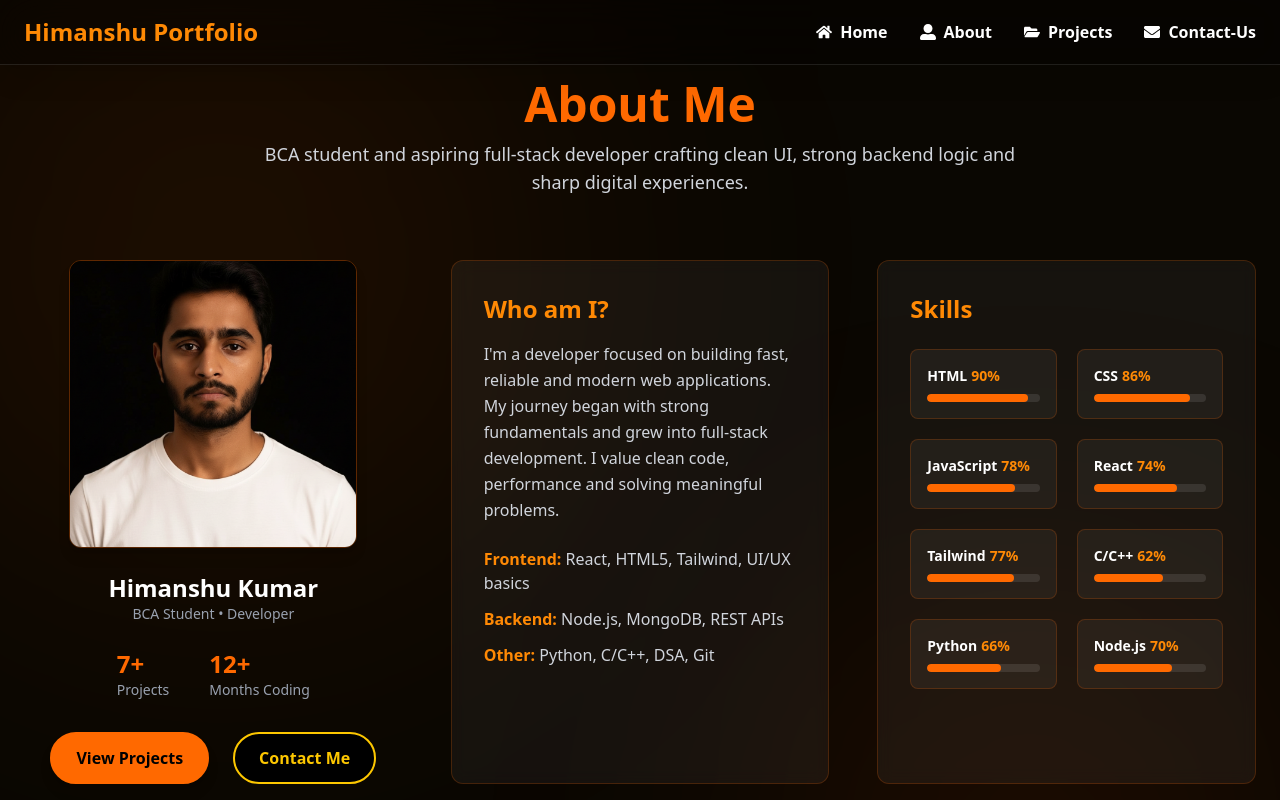
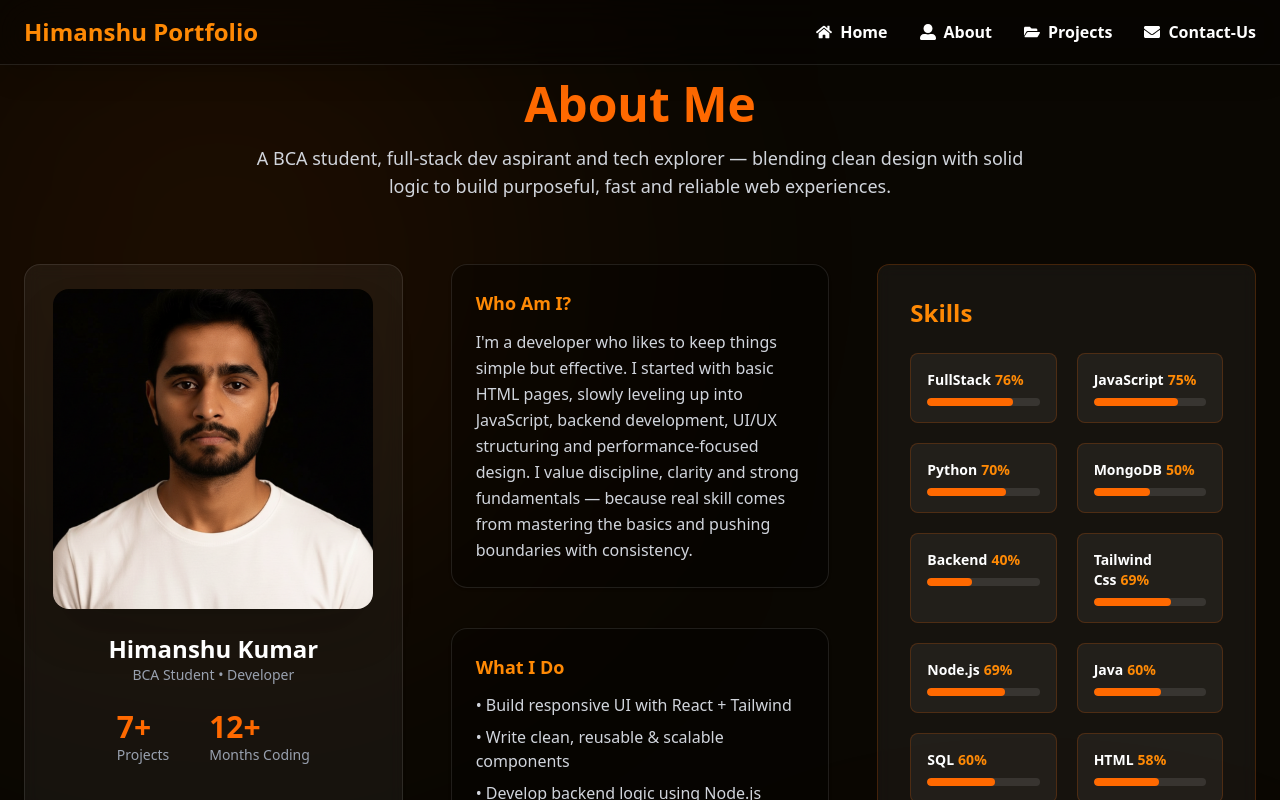
Before and after one commit to HimanshuKumarShahi/chai-aur-react, a React (Vite) app in the folder Portfolio/: page /about in a window 1280 px wide. Shown: the top 800 px of the page. Built offline with nearby package versions, Linux system fonts and the light colour scheme.

Commit message:
About page completed

```diff
--- a/Portfolio/src/components/About/About.jsx
+++ b/Portfolio/src/components/About/About.jsx
@@ -1,17 +1,22 @@
 import React from "react";
 import { Link } from "react-router-dom";
 
+const skills = [
+  { name: "FullStack", level: 76 },
+  { name: "JavaScript", level: 75 },
+  { name: "Python", level: 70 },
+  { name: "MongoDB", level: 50 },
+  { name: "Backend", level: 40 },
+  { name: "Tailwind Css", level: 69 },
+  { name: "Node.js", level: 69 },
+  { name: "Java", level: 60 },
+  { name: "SQL", level: 60 },
+  { name: "HTML", level: 58 },
+  { name: "CSS", level: 49 },
+  { name: "C++", level: 55 },
+  { name: "C", level: 57 }
+];
 
-const skills = [
-  { name: "HTML", level: 90 },
-  { name: "CSS", level: 86 },
-  { name: "JavaScript", level: 78 },
-  { name: "React", level: 74 },
-  { name: "Tailwind", level: 77 },
-  { name: "C/C++", level: 62 },
-  { name: "Python", level: 66 },
-  { name: "Node.js", level: 70 },
-];
 
 const About = () => {
   return (
@@ -24,22 +29,24 @@ const About = () => {
       </div>
 
       {/* Heading */}
-      <h1 className="text-center text-5xl font-bold text-orange-500 relative z-10">
+      <h1 className="text-center text-4xl md:text-5xl font-bold text-orange-500 relative z-10">
         About Me
       </h1>
-      <p className="text-center mt-3 text-gray-300 max-w-3xl mx-auto text-lg relative z-10">
-        BCA student and aspiring full-stack developer crafting clean UI,
-        strong backend logic and sharp digital experiences.
+      <p className="text-center mt-4 text-gray-300 max-w-3xl mx-auto text-lg relative z-10">
+        A BCA student, full-stack dev aspirant and tech explorer — blending clean design
+        with solid logic to build purposeful, fast and reliable web experiences.
       </p>
 
-      {/* 3 Column Layout */}
-      <div className="mt-16 grid grid-cols-1 md:grid-cols-2 lg:grid-cols-3 gap-12 relative z-10">
+      {/* Layout - Responsive Fix */}
+      <div className="mt-16 grid grid-cols-1 lg:grid-cols-3 gap-12 relative z-10">
 
         {/* LEFT - Profile */}
-        <div className="flex flex-col items-center">
+       {/* LEFT - Profile */}
+<div className="flex flex-col items-center bg-white/5 p-6 rounded-2xl border border-white/10 shadow backdrop-blur">
+
   <img
     src="/profile.png"
-            className="w-64 sm:w-72 h-64 sm:h-72 object-cover rounded-xl shadow-lg border border-orange-500/30"
+    className="w-72 sm:w-80 h-72 sm:h-80 object-cover rounded-2xl shadow-2xl"
   />
 
   <h2 className="text-2xl font-bold mt-6">Himanshu Kumar</h2>
@@ -47,90 +54,68 @@ const About = () => {
 
   <div className="flex gap-10 mt-6">
     <div>
-              <p className="text-2xl font-bold text-orange-500">7+</p>
+      <p className="text-3xl font-bold text-orange-500">7+</p>
       <p className="text-gray-400 text-sm">Projects</p>
     </div>
     <div>
-              <p className="text-2xl font-bold text-orange-500">12+</p>
+      <p className="text-3xl font-bold text-orange-500">12+</p>
       <p className="text-gray-400 text-sm">Months Coding</p>
     </div>
   </div>
 
-     <div className="mt-8 flex flex-wrap justify-center md:justify-start gap-6">
-      {/* "Explore Work" Button links to /projects */}
+  <div className="mt-10 flex flex-wrap gap-6 justify-center">
     <Link
       to="/projects"
-        className="
-          px-6 py-3
-          bg-orange-500
-          text-black
-          font-semibold
-          rounded-full
-          shadow-lg
-          border-2 border-orange-500
-          transition-all duration-200
-          hover:bg-black
-          hover:text-yellow-400
-          hover:border-yellow-400
-          hover:scale-110
-          cursor-pointer
-          focus:outline-none
-          flex items-center justify-center
-        "
+      className="px-6 py-3 bg-orange-500 text-black font-semibold rounded-full shadow-lg border-2 border-orange-500 hover:bg-black hover:text-yellow-400 hover:border-yellow-400 hover:scale-110 transition-all"
     >
       View Projects
     </Link>
 
-      {/* "Contact Me" Button links to /contact */}
     <Link
       to="/contact"
-        className="
-          px-6 py-3
-          bg-black
-          text-yellow-400
-          font-semibold
-          rounded-full
-          border-2 border-yellow-400
-          transition-all duration-200
-          hover:bg-orange-500
-          hover:text-black
-          hover:border-orange-500
-          hover:scale-110
-          cursor-pointer
-          focus:outline-none
-          flex items-center justify-center
-        "
+      className="px-6 py-3 bg-black text-yellow-400 font-semibold rounded-full shadow-lg border-2 border-yellow-400 hover:bg-orange-500 hover:text-black hover:border-orange-500 hover:scale-110 transition-all"
     >
       Contact Me
     </Link>
   </div>
-
 </div>
 
-        {/* CENTER - Who Am I */}
-        <div className="bg-white/5 border border-orange-500/20 rounded-xl p-8 backdrop-blur">
-          <h2 className="text-2xl font-bold text-orange-400">Who am I?</h2>
 
-          <p className="mt-4 text-gray-300 leading-relaxed">
-            I'm a developer focused on building fast, reliable and modern web
-            applications. My journey began with strong fundamentals and grew into
-            full-stack development. I value clean code, performance and solving
-            meaningful problems.
+        {/* CENTER - About Cards */}
+        <div className="space-y-10">
+          {/* WHO AM I */}
+          <div className="bg-black/30 border border-white/10 p-6 rounded-2xl shadow">
+            <h5 className="text-lg font-bold text-orange-400 mb-3">Who Am I?</h5>
+            <p className="text-gray-300 leading-relaxed text-base">
+              I'm a developer who likes to keep things simple but effective.
+              I started with basic HTML pages, slowly leveling up into JavaScript,
+              backend development, UI/UX structuring and performance-focused design.
+              I value discipline, clarity and strong fundamentals — because real skill
+              comes from mastering the basics and pushing boundaries with consistency.
             </p>
+          </div>
 
-          <div className="mt-6 space-y-3 text-gray-300">
-            <p>
-              <span className="font-bold text-orange-400">Frontend:</span>{" "}
-              React, HTML5, Tailwind, UI/UX basics
-            </p>
-            <p>
-              <span className="font-bold text-orange-400">Backend:</span>{" "}
-              Node.js, MongoDB, REST APIs
-            </p>
-            <p>
-              <span className="font-bold text-orange-400">Other:</span>{" "}
-              Python, C/C++, DSA, Git
-            </p>
+          {/* WHAT I DO */}
+          <div className="bg-black/30 border border-white/10 p-6 rounded-2xl shadow">
+            <h5 className="text-lg font-bold text-orange-400 mb-3">What I Do</h5>
+            <ul className="space-y-2 text-gray-300">
+              <li>• Build responsive UI with React + Tailwind</li>
+              <li>• Write clean, reusable & scalable components</li>
+              <li>• Develop backend logic using Node.js</li>
+              <li>• Integrate REST APIs and manage databases</li>
+              <li>• Improve speed, SEO & performance optimization</li>
+            </ul>
+          </div>
+
+          {/* GOALS */}
+          <div className="bg-black/30 border border-white/10 p-6 rounded-2xl shadow">
+            <h5 className="text-lg font-bold text-orange-400 mb-3">Current Goals</h5>
+            <ul className="space-y-2 text-gray-300">
+              <li>• Master full-stack MERN Development</li>
+              <li>• Build production-ready apps</li>
+              <li>• Enhance backend architecture patterns</li>
+              <li>• Learn advanced React optimization techniques</li>
+            </ul>
           </div>
         </div>
 
@@ -153,7 +138,7 @@ const About = () => {
                   <div
                     className="h-full bg-orange-500 rounded-md"
                     style={{ width: `${skill.level}%` }}
-                  ></div>
+                  />
                 </div>
               </div>
             ))}
@@ -165,32 +150,33 @@ const About = () => {
       <div className="mt-20 grid grid-cols-1 md:grid-cols-2 gap-10 relative z-10">
         <div className="bg-black/30 border border-white/10 p-6 rounded-2xl shadow">
           <h5 className="text-lg font-bold text-orange-400 mb-3">Experience</h5>
-          <ul className="space-y-2 text-gray-300 text-base">
+          <ul className="space-y-2 text-gray-300">
             <li>
-              <span className="font-semibold">Freelance Projects:</span> Built
-              UI/UX, landing pages & small web apps
+              <span className="font-semibold">Freelance Projects:</span> UI/UX,
+              landing pages, small web apps.
             </li>
             <li>
               <span className="font-semibold">Internships:</span> Hands-on dev
-              experience
+              experience.
             </li>
           </ul>
         </div>
 
         <div className="bg-black/30 border border-white/10 p-6 rounded-2xl shadow">
           <h5 className="text-lg font-bold text-orange-400 mb-3">Education</h5>
-          <ul className="space-y-2 text-gray-300 text-base">
+          <ul className="space-y-2 text-gray-300">
             <li>
-              <span className="font-semibold">BCA —</span> Core Computer
-              Applications & Development
+              <span className="font-semibold">BCA —</span> Core computer
+              applications & development.
             </li>
             <li>
               <span className="font-semibold">Certifications:</span> HTML/CSS/JS,
-              React, Tailwind, DSA
+              React, Tailwind, DSA.
             </li>
           </ul>
         </div>
       </div>
+
     </div>
   );
 };
```
Lines whose indentation alone changed are shown as unchanged.
